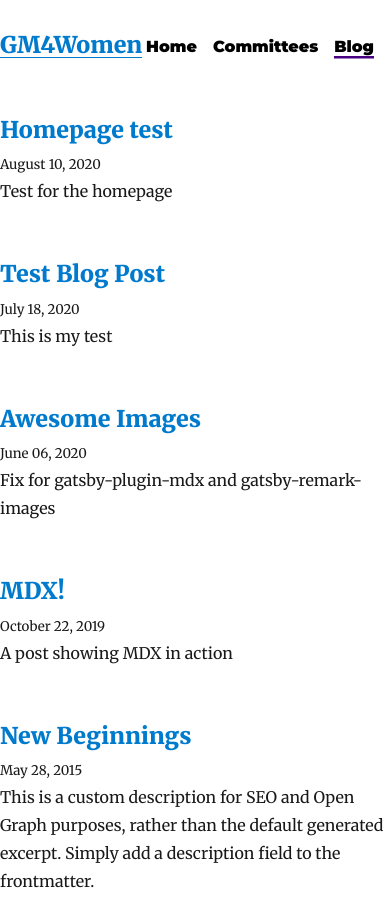
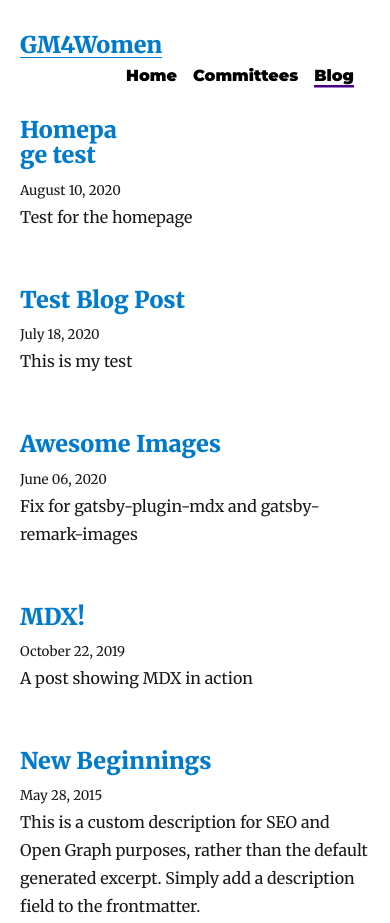
Before and after one commit to agoldstone93/gm4women, a Gatsby site: page /blog in a window 390 px wide. Shown: the top 923 px of the page. Built offline with nearby package versions, Linux system fonts and the light colour scheme; Gatsby itself is replaced by a stand-in of ours; some packages are replaced by stand-ins of ours.

Commit message:
making layout responsive

```diff
--- a/src/components/layout.js
+++ b/src/components/layout.js
@@ -1,7 +1,6 @@
 import React from "react"
 import { Link } from "gatsby"
 import styled, { createGlobalStyle } from "styled-components"
-import { rhythm } from "../utils/typography"
 
 const GlobalStyle = createGlobalStyle`
   body, html {
@@ -46,8 +45,8 @@ class Layout extends React.Component {
     return (
       <Wrapper>
         <GlobalStyle />
-        <div style={{ margin: `2rem auto`, maxWidth: rhythm(30) }}>
-          <header style={{ marginBottom: `0rem` }}>
+        <div style={{ margin: `2rem auto`, padding: `0 20px`, maxWidth: `1000px` }}>
+          <header style={{ marginBottom: `2rem` }}>
             <Link
               to="/"
               style={{ textShadow: `none`, backgroundImage: `none` }}
--- a/src/pages/blog.js
+++ b/src/pages/blog.js
@@ -4,7 +4,6 @@ import { Link, graphql } from "gatsby"
 import Layout from "../components/layout"
 import SEO from "../components/seo"
 import { rhythm } from "../utils/typography"
-import Button from "../components/button"
 
 class Blog extends React.Component {
   render() {
@@ -31,9 +30,6 @@ class Blog extends React.Component {
             )
           })}
         </div>
-        <Link to="/">
-          <Button marginTop="85px">Go Home</Button>
-        </Link>
       </Layout>
     )
   }
```
